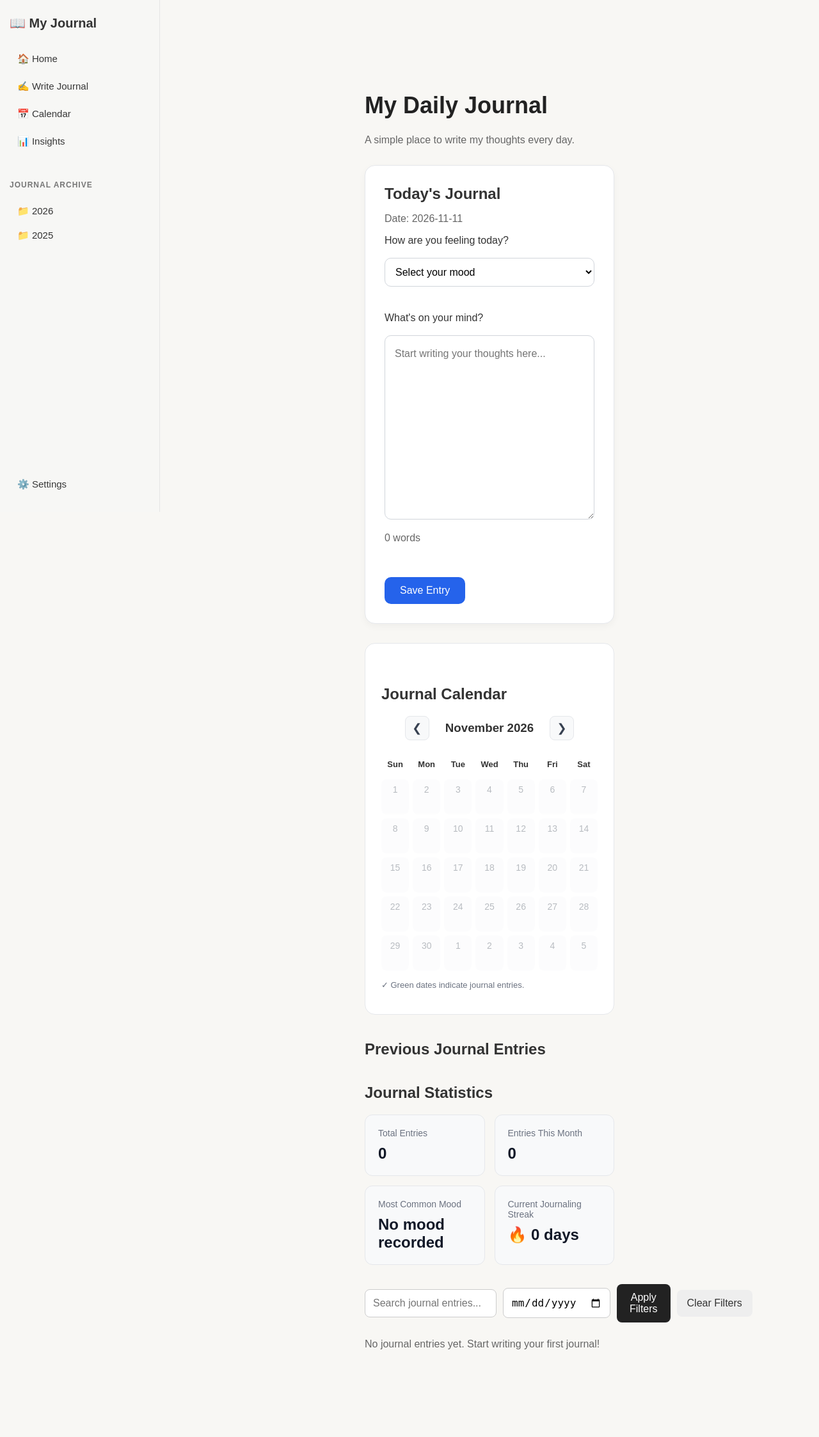
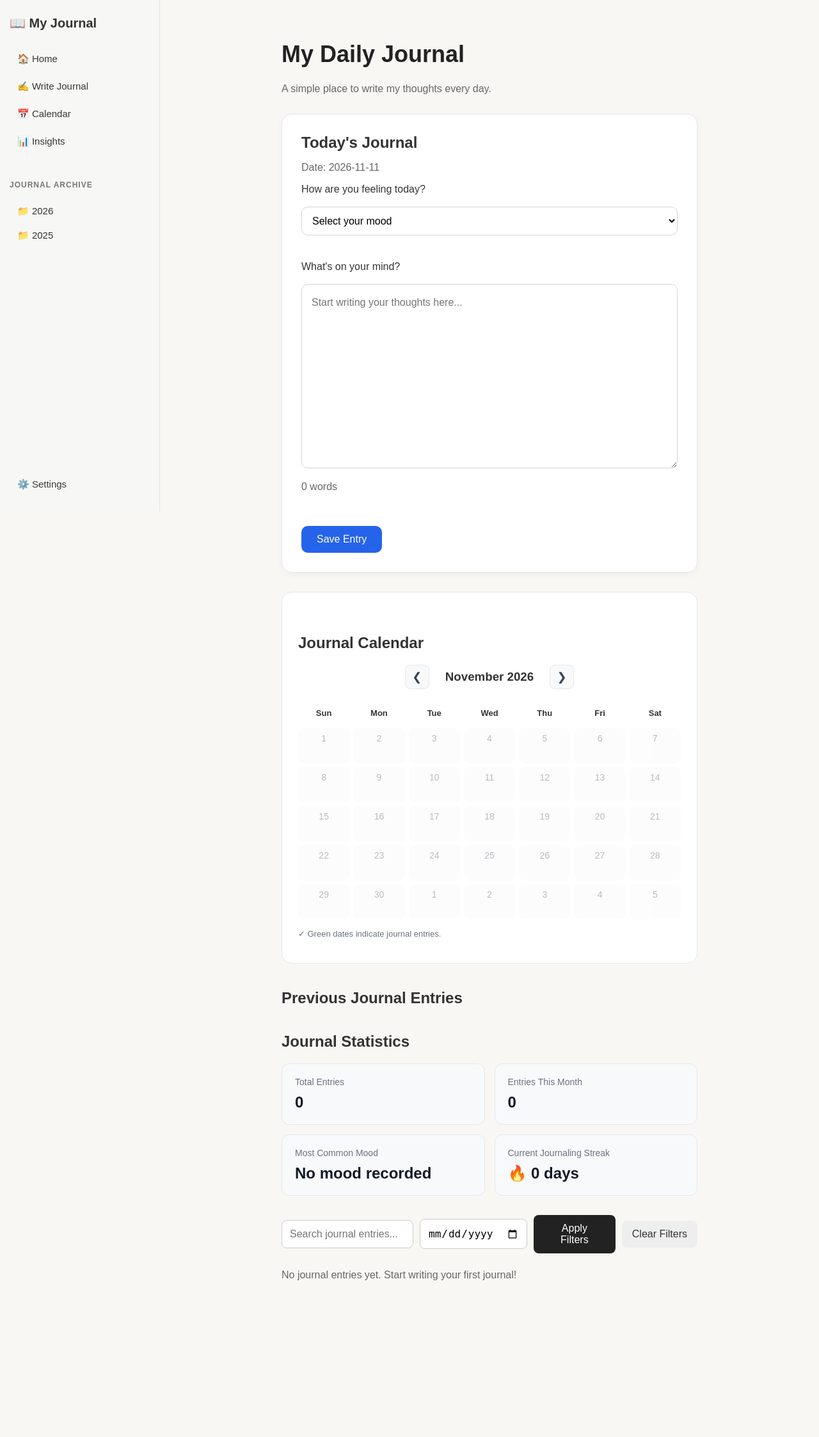
Before and after one commit to bibekshah47/daily-journal, a Flask app: page / in a window 1280 px wide. Shown: the whole page at 64% size. After the commit the page ends 2001 px from the top, so only its background shows below. Run offline with Flask 3, Linux system fonts and the light colour scheme; data that the repository does not hold is empty.

Commit message:
Fix journal layout width and improve sidebar

```diff
--- a/static/style.css
+++ b/static/style.css
@@ -1,12 +1,19 @@
 
+
+/* Main page styling */
 body {
     background-color: #f8f7f4;
     font-family: Arial, sans-serif;
     color: #333333;
-    max-width: 700px;
-    margin: 60px auto;
-    padding: 20px;
+
+    /* Allow the page to use the full browser width */
+    width: 100%;
+    min-height: 100vh;
+    margin: 0;
+    padding: 0;
+    box-sizing: border-box;
 }
+
 
 h1 {
     font-size: 36px;
@@ -696,22 +703,22 @@ button:hover {
     padding-top: 20px;
 }
 
-/* Move the journal content to the right */
+
+/* Main content area beside the sidebar */
 body > .container {
     margin-left: 250px;
-    margin-right: auto;
+    margin-right: 0;
+
+    /* Use the available space beside the sidebar */
     width: calc(100% - 250px);
     max-width: none;
+
+    /* Center the journal content */
+    padding: 40px max(30px, calc((100% - 900px) / 2));
+
     box-sizing: border-box;
-    padding: 40px 30px;
 }
 
-/* Keep the journal itself centered */
-body > .container > * {
-    max-width: 900px;
-    margin-left: auto;
-    margin-right: auto;
-}
 
 /* Responsive layout for mobile devices */
 @media (max-width: 768px) {
```
